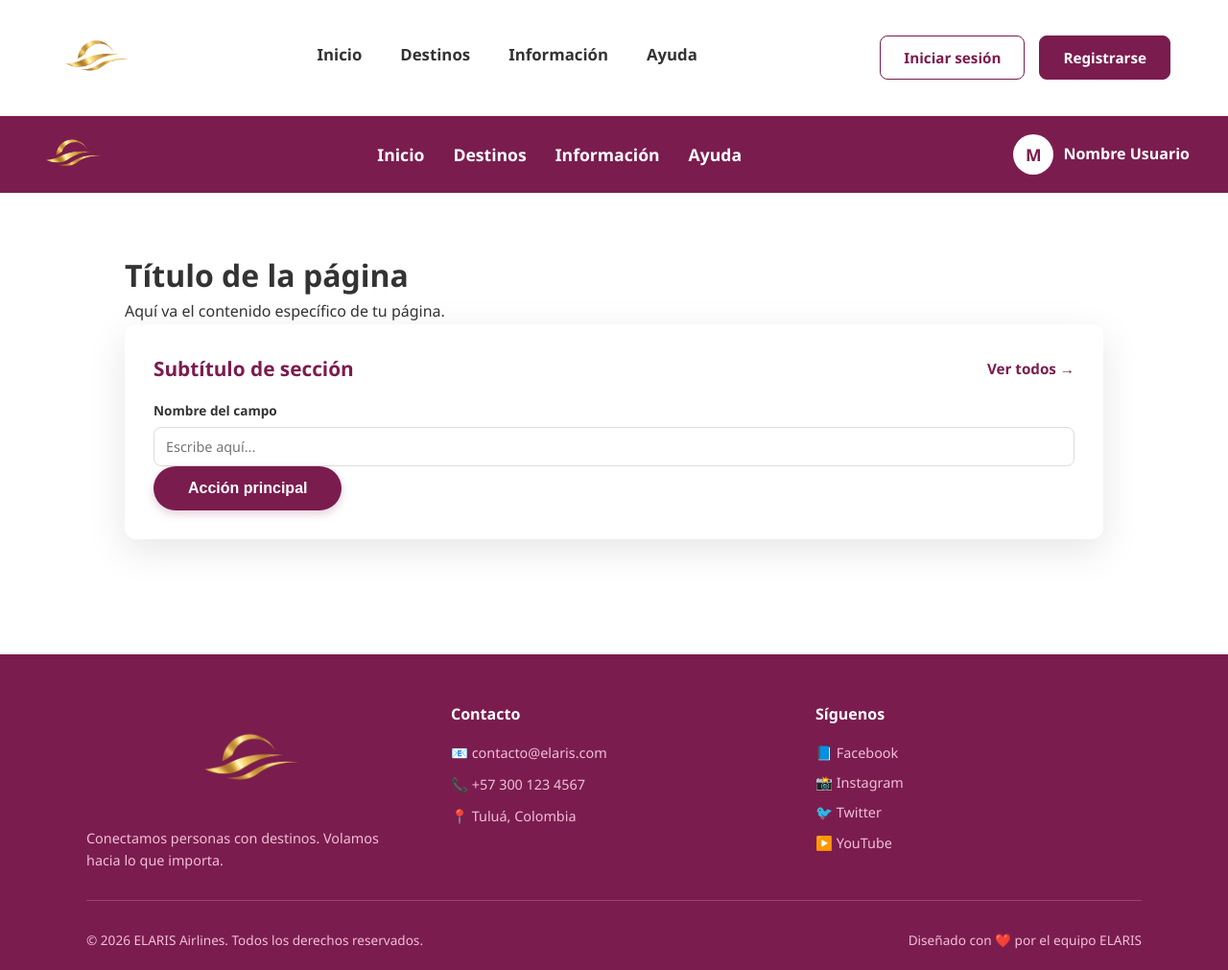
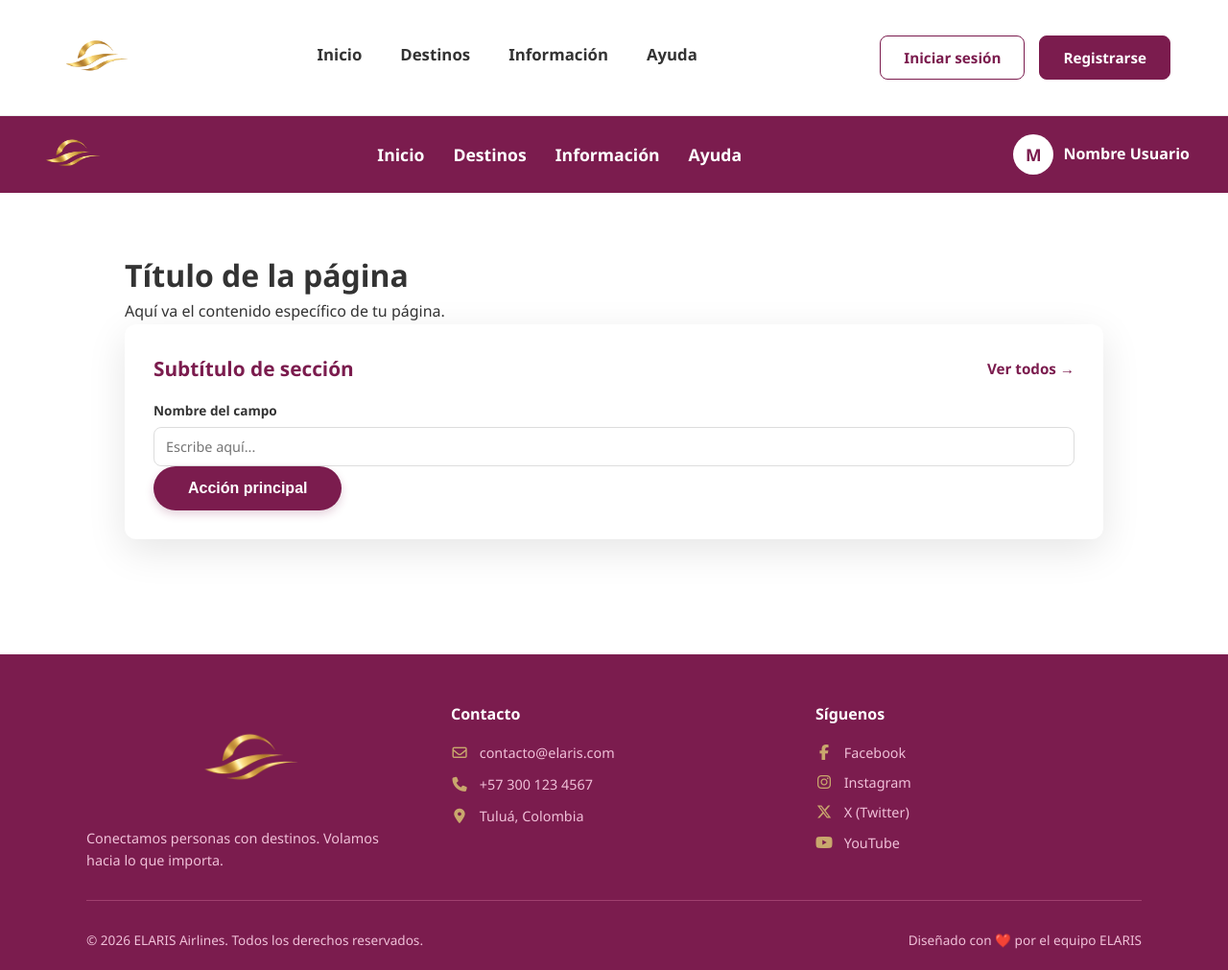
Before and after one commit to mila-1910/Aerolinea, a plain HTML site: page frontend/plantilla/plantilla.html in a window 1280 px wide. Shown: the whole page at 96% size. Drawn offline with Linux system fonts and the light colour scheme.

Commit message:
footer con iconos
agregado en index y plantilla

```diff
--- a/frontend/css/Inicio/index.css
+++ b/frontend/css/Inicio/index.css
@@ -412,9 +412,26 @@ body {
     color: #f0c0d8;
 }
 
+
 .footer-columna img {
     width: 120px;
     height: auto;
     display: block;
     margin: 0 auto;
 }
+
+/* ===========================
+   ÍCONOS DEL FOOTER (Font Awesome)
+=========================== */
+.footer-icono {
+    width: 18px;              /* ancho fijo para alinear iconos de distintos tamaños */
+    text-align: center;
+    margin-right: 8px;
+    color: #c9a76d;           /* dorado ELARIS — contrasta bien sobre el fondo vino */
+    font-size: 0.95rem;
+}
+
+/* Íconos de redes sociales: un poco más grandes */
+.redes .footer-icono {
+    font-size: 1rem;
+}
--- a/frontend/plantilla/plantilla.css
+++ b/frontend/plantilla/plantilla.css
@@ -425,6 +425,21 @@ a   { text-decoration: none; color: inherit; }
     color: var(--rosa-footer);
 }
 
+/* ===========================
+   ÍCONOS DEL FOOTER (Font Awesome)
+=========================== */
+.footer-icono {
+    width: 18px;              /* ancho fijo para alinear iconos de distintos tamaños */
+    text-align: center;
+    margin-right: 8px;
+    color: #c9a76d;           /* dorado ELARIS */
+    font-size: 0.95rem;
+}
+
+.redes .footer-icono {
+    font-size: 1rem;
+}
+
 
 /* =====================================================
    5. COMPONENTES COMPARTIDOS (úsalos en cualquier página)
--- a/frontend/plantilla/plantilla.html
+++ b/frontend/plantilla/plantilla.html
@@ -30,6 +30,12 @@
 
     <!-- Ícono ELARIS de la pestaña del navegador (NO cambiar) -->
     <link rel="icon" type="image/png" href="../../imagenes/logo-dorado.png">
+
+    <!--
+        ▸ PASO 1.5: Font Awesome 6 (Requerido para los íconos del footer)
+          No lo borres, de lo contrario los íconos de contacto y redes desaparecerán.
+    -->
+    <link rel="stylesheet" href="https://cdnjs.cloudflare.com/ajax/libs/font-awesome/6.5.1/css/all.min.css">
 
     <!-- ━━━━━━━━━━━━━━━━━━━━━━━━━━━━━━━━━━━━━━━━━━━━━━━━━━━━
          Sistema de diseño compartido → NO MODIFICAR
@@ -194,18 +200,18 @@
 
             <div class="footer-columna">
                 <h4>Contacto</h4>
-                <p>📧 contacto@elaris.com</p>
-                <p>📞 +57 300 123 4567</p>
-                <p>📍 Tuluá, Colombia</p>
+                <p><i class="fa-regular fa-envelope footer-icono"></i> contacto@elaris.com</p>
+                <p><i class="fa-solid fa-phone footer-icono"></i> +57 300 123 4567</p>
+                <p><i class="fa-solid fa-location-dot footer-icono"></i> Tuluá, Colombia</p>
             </div>
 
             <div class="footer-columna">
                 <h4>Síguenos</h4>
                 <div class="redes">
-                    <a href="#">📘 Facebook</a>
-                    <a href="#">📸 Instagram</a>
-                    <a href="#">🐦 Twitter</a>
-                    <a href="#">▶️ YouTube</a>
+                    <a href="#"><i class="fa-brands fa-facebook-f footer-icono"></i> Facebook</a>
+                    <a href="#"><i class="fa-brands fa-instagram footer-icono"></i> Instagram</a>
+                    <a href="#"><i class="fa-brands fa-x-twitter footer-icono"></i> X (Twitter)</a>
+                    <a href="#"><i class="fa-brands fa-youtube footer-icono"></i> YouTube</a>
                 </div>
             </div>
 
```
Also changed, not shown: frontend/paginas/inicio/index.html (+9 -7 lines).
